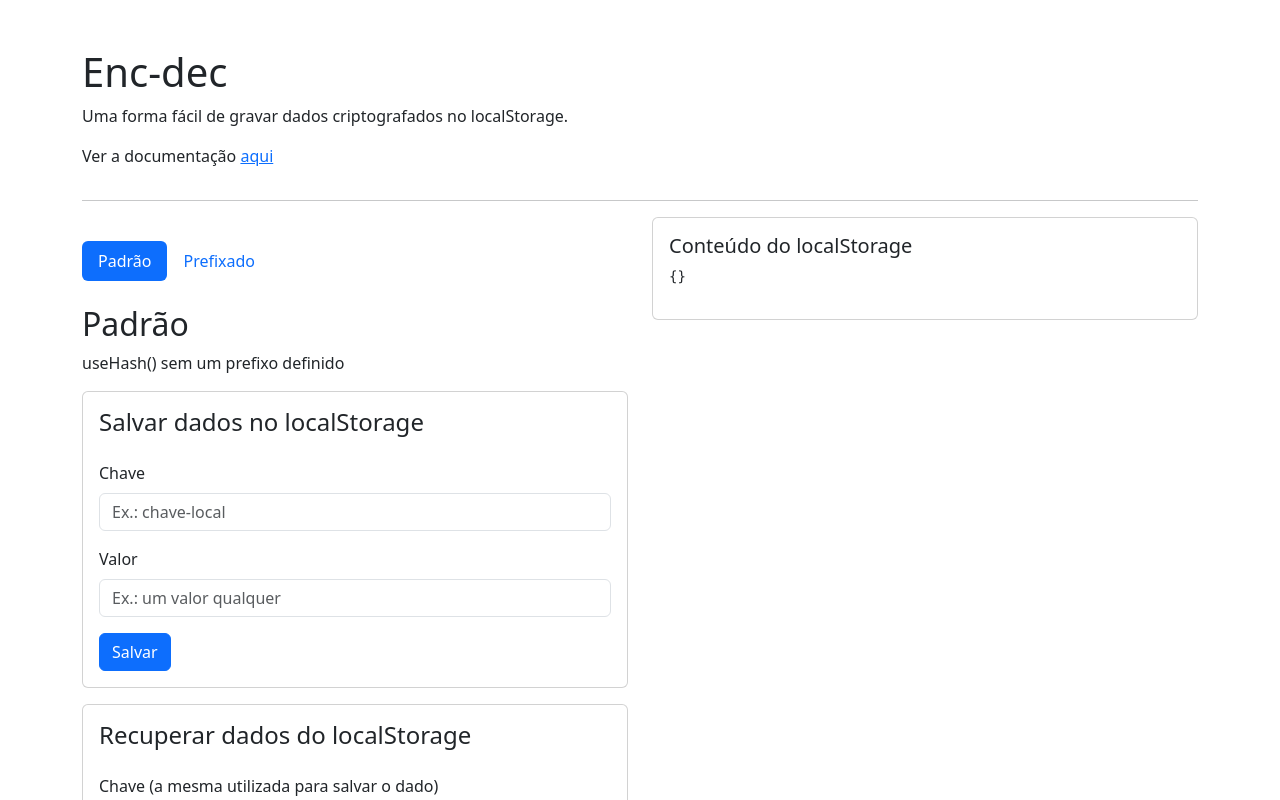
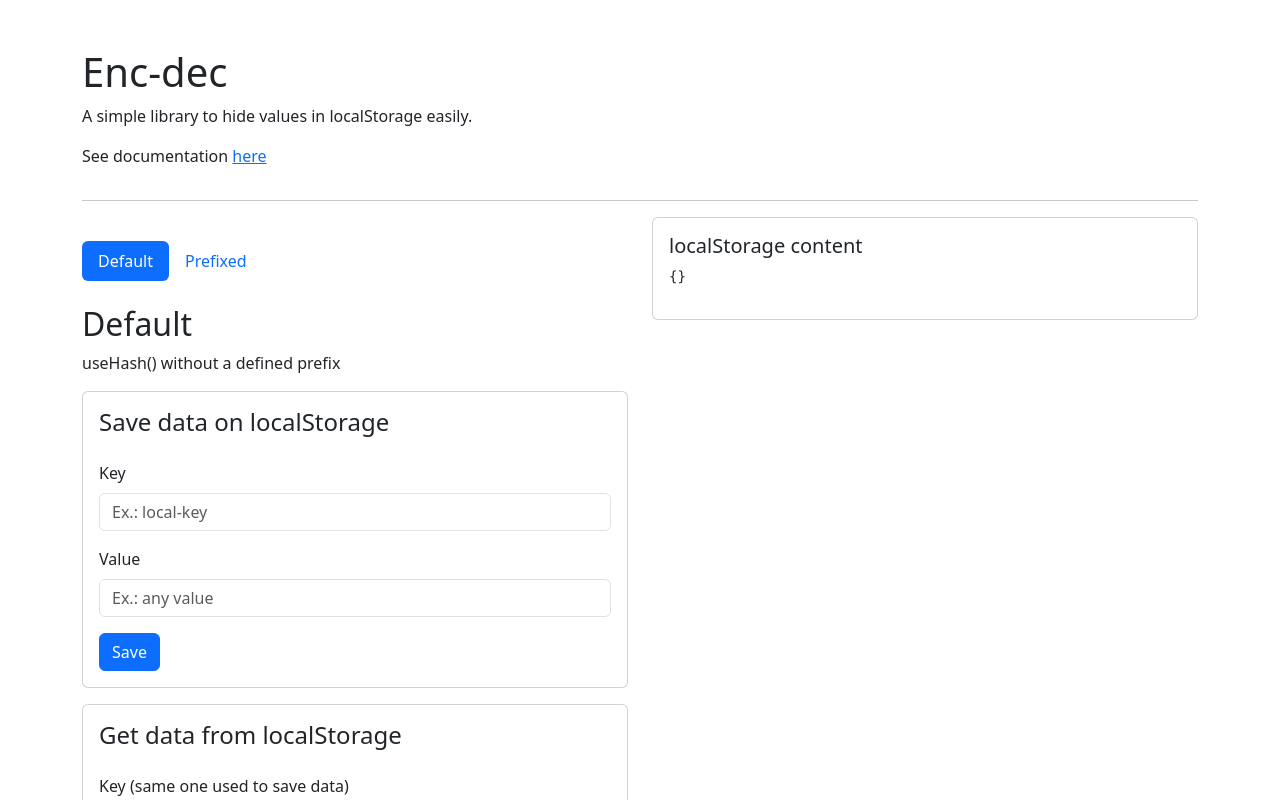
Before and after one commit to filipigustavo/enc-dec, a React (Create React App) app: page / in a window 1280 px wide. Shown: the top 800 px of the page. Built offline with nearby package versions, Linux system fonts and the light colour scheme.

Commit message:
translate to english and fix standard workflow

```diff
--- a/src/App.tsx
+++ b/src/App.tsx
@@ -17,8 +17,8 @@ function App() {
       <div className="row">
         <div className="col">
           <h1>Enc-dec</h1>
-          <p>Uma forma fácil de gravar dados criptografados no localStorage.</p>
-          <p>Ver a documentação <a href="https://www.npmjs.com/package/@filipigustavo/enc-dec" target="_blank" rel="noreferrer">aqui</a></p>
+          <p>A simple library to hide values in localStorage easily.</p>
+          <p>See documentation <a href="https://www.npmjs.com/package/@filipigustavo/enc-dec" target="_blank" rel="noreferrer">here</a></p>
         </div>
       </div>
 
@@ -28,8 +28,8 @@ function App() {
         <div className="col-6">
           <NavTabs value={activeTab} onChange={handleSetActiveTab} />
 
-          <FormHash title="Padrão" description="useHash() sem um prefixo definido" tabName="default" activeTab={activeTab} />
-          <FormHash title="Prefixado" description="useHash() com um prefixo definido (teste-hash_)" tabName="prefixed" activeTab={activeTab} prefix="teste-hash_" />
+          <FormHash title="Default" description="useHash() without a defined prefix" tabName="default" activeTab={activeTab} />
+          <FormHash title="Prefixed" description="useHash() with a defined prefix: teste-hash_" tabName="prefixed" activeTab={activeTab} prefix="teste-hash_" />
         </div>
 
         <div className="col-6">
--- a/src/Getter.tsx
+++ b/src/Getter.tsx
@@ -18,16 +18,16 @@ const Getter = ({ onGet }: TProps) => {
       <div className="card-body">
         <form className="row" onSubmit={handleSubmit}>
           <div className="col-12 mb-3">
-            <h4>Recuperar dados do localStorage</h4>
+            <h4>Get data from localStorage</h4>
           </div>
 
           <div className="col-12 mb-3">
-            <label className="form-label">Chave (a mesma utilizada para salvar o dado)</label>
-            <input required placeholder='Ex.: chave-local' className="form-control" onChange={(event) => setKey(event.target.value)} />
+            <label className="form-label">Key (same one used to save data)</label>
+            <input required placeholder='Ex.: local-key' className="form-control" onChange={(event) => setKey(event.target.value)} />
           </div>
 
           <div className="col-12">
-            <button className="btn btn-primary" type="submit">Recuperar</button>
+            <button className="btn btn-primary" type="submit">Get</button>
           </div>
         </form>
       </div>
--- a/src/KeyValue.tsx
+++ b/src/KeyValue.tsx
@@ -43,21 +43,21 @@ const KeyValue = ({ onSave }: TProps) => {
       <div className="card-body">
         <form className='row' onSubmit={handleSubmit}>
           <div className='col-12 mb-3'>
-            <h4>Salvar dados no localStorage</h4>
+            <h4>Save data on localStorage</h4>
           </div>
 
           <div className='col-12 mb-3'>
-            <label className='form-label'>Chave</label>
-            <input required placeholder='Ex.: chave-local' className='form-control' name='key' value={form.key} onChange={handleChange} />
+            <label className='form-label'>Key</label>
+            <input required placeholder='Ex.: local-key' className='form-control' name='key' value={form.key} onChange={handleChange} />
           </div>
 
           <div className='col-12 mb-3'>
-            <label className='form-label'>Valor</label>
-            <input required placeholder='Ex.: um valor qualquer' className='form-control' name='value' value={form.value} onChange={handleChange} />
+            <label className='form-label'>Value</label>
+            <input required placeholder='Ex.: any value' className='form-control' name='value' value={form.value} onChange={handleChange} />
           </div>
 
           <div className='col-12'>
-            <button className='btn btn-primary' type="submit">Salvar</button>
+            <button className='btn btn-primary' type="submit">Save</button>
           </div>
         </form>
       </div>
--- a/src/LocalstorageContent.tsx
+++ b/src/LocalstorageContent.tsx
@@ -28,7 +28,7 @@ const LocalstorageContent = () => {
 
   return <div className="card">
     <div className="card-body">
-      <h5 className="card-title">Conteúdo do localStorage</h5>
+      <h5 className="card-title">localStorage content</h5>
       <pre>{local}</pre>
     </div>
   </div>
--- a/src/NavTabs.tsx
+++ b/src/NavTabs.tsx
@@ -5,7 +5,7 @@ type TProps = {
 
 const NavTabs = ({ value, onChange }: TProps) => {
   return <ul className="nav nav-pills my-4">
-    {[{label: 'Padrão', value: 'default'}, {label: 'Prefixado', value: 'prefixed'}].map((item, index) => <li key={index} className="nav-item">
+    {[{label: 'Default', value: 'default'}, {label: 'Prefixed', value: 'prefixed'}].map((item, index) => <li key={index} className="nav-item">
       <button className={`nav-link ${value === item.value && 'active'}`} onClick={onChange(item.value)}>{item.label}</button>
     </li>)}
   </ul>
```
